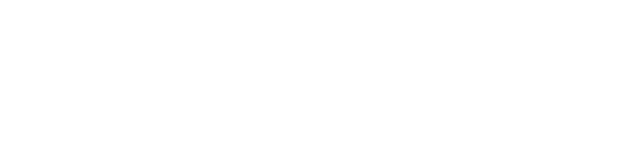
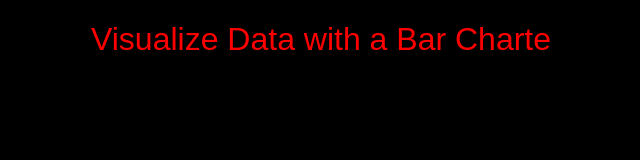
Before and after one commit to gustheitguru/Visualize-Data-with-a-Bar-Chart, a plain HTML site: page index.html in a window 1280 px wide. Shown: the whole page, without its empty margins (319-959 px from the left). Drawn offline with Linux system fonts and the light colour scheme.

Commit message:
challenges 1 - 3 of FCC

```diff
--- a/index.html
+++ b/index.html
@@ -9,8 +9,9 @@
 </head>
 <body>
 
-
-
+<h1 id="title" > Visualize Data with a Bar Charte </h1>
+<g id="x-axis"></g>
+<g id="y-axis"></g>
 </body>
 
 <script src="https://cdn.freecodecamp.org/testable-projects-fcc/v1/bundle.js"></script>
--- a/style.css
+++ b/style.css
@@ -0,0 +1,16 @@
+*, *::before, *::after {
+	box-sizing: border-box;
+	font-family: Gotham Rounded, sans-serif;
+	font-weight: normal;
+}
+
+body{
+	padding: 0;
+	margin: 0;
+	background-color: black;
+}
+
+h1 {
+	text-align: center;
+	color: red;
+}
```
